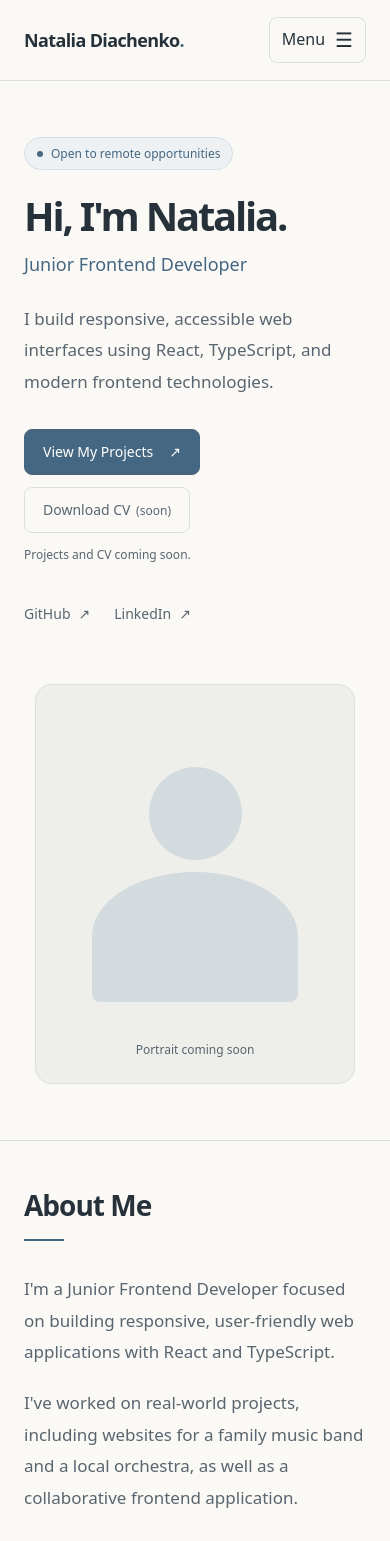
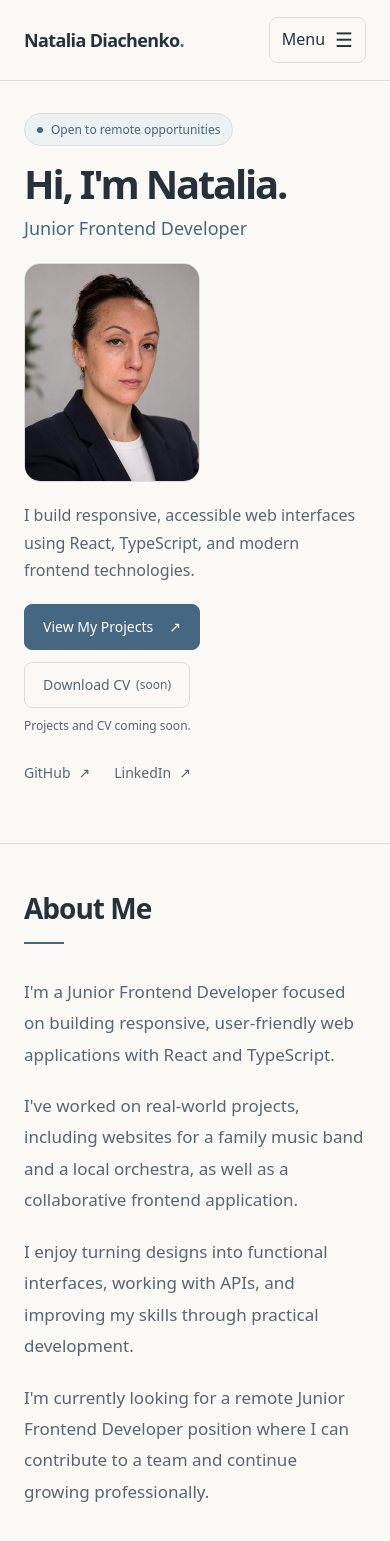
Before and after one commit to KonnyDaugh/portfolio_natalia_diachenko, a React (Vite) app: page / in a window 390 px wide. Shown: the top 1541 px of the page. Built offline with nearby package versions, Linux system fonts and the light colour scheme.

Commit message:
feat add profile portrait

```diff
--- a/src/sections/Hero/Hero.module.scss
+++ b/src/sections/Hero/Hero.module.scss
@@ -1,14 +1,20 @@
 .hero {
   display: grid;
   grid-template-columns: minmax(0, 1.5fr) minmax(0, 1fr);
+  grid-template-areas:
+    'intro portrait'
+    'details portrait';
   align-items: center;
-  gap: clamp(2rem, 6vw, 6rem);
+  column-gap: clamp(2rem, 6vw, 6rem);
   max-width: var(--content-width);
   margin-inline: auto;
   padding: clamp(3.5rem, 9vw, 8rem) 1.5rem;
 }
 
-.content {
+.intro {
+  grid-area: intro;
+  align-self: end;
+
   h1 {
     margin: 1.5rem 0 0.75rem;
     font-size: clamp(2.5rem, 5.5vw, 4.5rem);
@@ -17,6 +23,11 @@
     letter-spacing: -0.055em;
     text-wrap: balance;
   }
+}
+
+.details {
+  grid-area: details;
+  align-self: start;
 }
 
 .availability {
@@ -104,6 +115,7 @@
 }
 
 .portrait {
+  grid-area: portrait;
   position: relative;
   display: flex;
   justify-content: center;
@@ -118,33 +130,14 @@
   background: #eeefeb;
 }
 
-.silhouette {
-  display: flex;
-  flex-direction: column;
-  align-items: center;
-  gap: 0.75rem;
-  width: 65%;
-
-  span:first-child {
-    width: 45%;
-    aspect-ratio: 1;
-    border-radius: 50%;
-    background: #d3dbdf;
-  }
-
-  span:last-child {
-    width: 100%;
-    aspect-ratio: 1.6;
-    border-radius: 50% 50% 0.5rem 0.5rem;
-    background: #d3dbdf;
-  }
-}
-
-.portraitLabel {
+.portraitImage {
   position: absolute;
-  bottom: 1.5rem;
-  color: var(--color-muted);
-  font-size: 0.75rem;
+  inset: 0;
+  display: block;
+  width: 100%;
+  height: 100%;
+  object-fit: cover;
+  object-position: 55% center;
 }
 
 .srOnly {
@@ -156,9 +149,32 @@
   white-space: nowrap;
 }
 
-@media (max-width: 48rem) {
-  .hero { grid-template-columns: 1fr; gap: 3rem; }
-  .portrait { justify-self: center; max-width: 20rem; }
+@media (max-width: 767px) {
+  .hero {
+    grid-template-columns: minmax(0, 1fr);
+    grid-template-areas: 'intro' 'portrait' 'details';
+    gap: 0;
+    padding-block: 2rem 3rem;
+  }
+
+  .intro h1 {
+    margin: 1rem 0 0.5rem;
+  }
+
+  .portrait {
+    width: clamp(10rem, 45vw, 11.25rem);
+    justify-self: start;
+    margin-block: 1.25rem;
+  }
+
+  .description {
+    margin: 0 0 1.25rem;
+    font-size: 1rem;
+    line-height: 1.7;
+  }
+
+  .note { margin-top: 0.5rem; }
+  .socialLinks { margin-top: 1rem; }
 }
 
 @media (max-width: 24rem) {
--- a/src/sections/Hero/Hero.tsx
+++ b/src/sections/Hero/Hero.tsx
@@ -1,5 +1,7 @@
 import { DownloadCv } from '../../components/DownloadCv/DownloadCv';
 import * as styles from './Hero.module.scss';
+
+const profileImage = new URL('../../assets/images/profile.webp', import.meta.url).href;
 
 const socialLinks = [
   { label: 'GitHub', href: 'https://github.com/KonnyDaugh' },
@@ -9,12 +11,23 @@ const socialLinks = [
 export function Hero() {
   return (
     <section className={styles.hero} id="home" aria-labelledby="hero-heading">
-      <div className={styles.content}>
+      <div className={styles.intro}>
         <p className={styles.availability}>
           <span aria-hidden="true" />Open to remote opportunities
         </p>
         <h1 id="hero-heading">Hi, I&apos;m Natalia.</h1>
         <p className={styles.role}>Junior Frontend Developer</p>
+      </div>
+      <div className={styles.portrait}>
+        <img
+          className={styles.portraitImage}
+          src={profileImage}
+          alt="Portrait of Natalia Diachenko"
+          width={800}
+          height={800}
+        />
+      </div>
+      <div className={styles.details}>
         <p className={styles.description}>
           I build responsive, accessible web interfaces using React, TypeScript,
           and modern frontend technologies.
@@ -38,10 +51,6 @@ export function Hero() {
           ))}
         </ul>
       </div>
-      <div className={styles.portrait} role="img" aria-label="Portrait placeholder for Natalia Diachenko">
-        <div className={styles.silhouette} aria-hidden="true"><span /><span /></div>
-        <span className={styles.portraitLabel} aria-hidden="true">Portrait coming soon</span>
-      </div>
     </section>
   );
 }
```
Also changed, not shown: src/assets/images/profile.webp (added), 1 other file (tests, documents, lock files or other folders).
